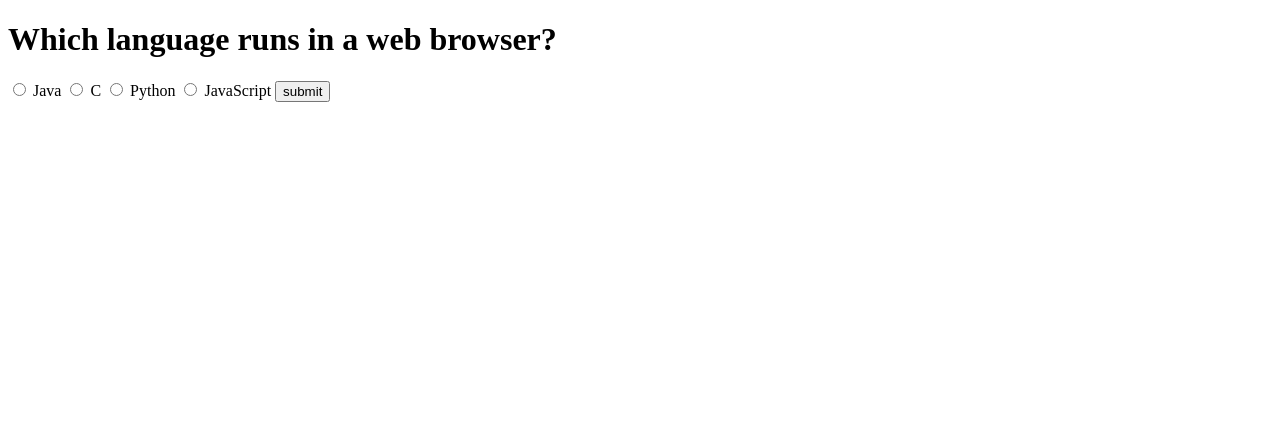
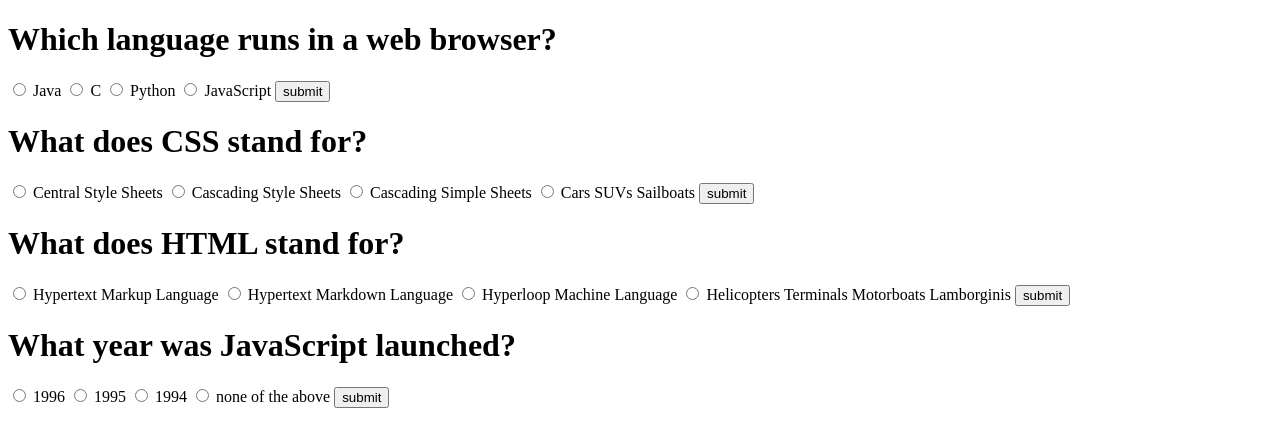
Before and after one commit to acciojob/quiz-Nikk45, a website: page main.html in a window 1280 px wide. Drawn offline with Linux system fonts and the light colour scheme.

Commit message:
created a submission

```diff
--- a/main.html
+++ b/main.html
@@ -24,6 +24,54 @@
 
 	<input type="submit" id="submit" value="submit">
 </div>
+	<div class="quiz-container" id="quiz">
+	<h1 id="question">What does CSS stand for?</h1>
+	<input type="radio" name="click" id="a">
+	<label for="a" id=a_text>Central Style Sheets</label>
+
+	<input type="radio" id="b" name="click">
+	<label for="b" id=b_text>Cascading Style Sheets</label>
+
+	<input type="radio" id="c" name="click">
+	<label for="c" id=c_text>Cascading Simple Sheets</label>
+
+	<input type="radio" id="d" name="click">
+	<label for="d" id=d_text>Cars SUVs Sailboats</label>
+
+	<input type="submit" id="submit" value="submit">
+</div>
+	<div class="quiz-container" id="quiz">
+	<h1 id="question">What does HTML stand for?</h1>
+	<input type="radio" name="click" id="a">
+	<label for="a" id=a_text>Hypertext Markup Language</label>
+
+	<input type="radio" id="b" name="click">
+	<label for="b" id=b_text>Hypertext Markdown Language</label>
+
+	<input type="radio" id="c" name="click">
+	<label for="c" id=c_text>Hyperloop Machine Language</label>
+
+	<input type="radio" id="d" name="click">
+	<label for="d" id=d_text>Helicopters Terminals Motorboats Lamborginis</label>
+
+	<input type="submit" id="submit" value="submit">
+</div>
+	<div class="quiz-container" id="quiz">
+	<h1 id="question">What year was JavaScript launched?</h1>
+	<input type="radio" name="click" id="a">
+	<label for="a" id=a_text>1996</label>
+
+	<input type="radio" id="b" name="click">
+	<label for="b" id=b_text>1995</label>
+
+	<input type="radio" id="c" name="click">
+	<label for="c" id=c_text>1994</label>
+
+	<input type="radio" id="d" name="click">
+	<label for="d" id=d_text>none of the above</label>
+
+	<input type="submit" id="submit" value="submit">
+</div>
 
 
     <script type="text/javascript" src="./script.js">
```
